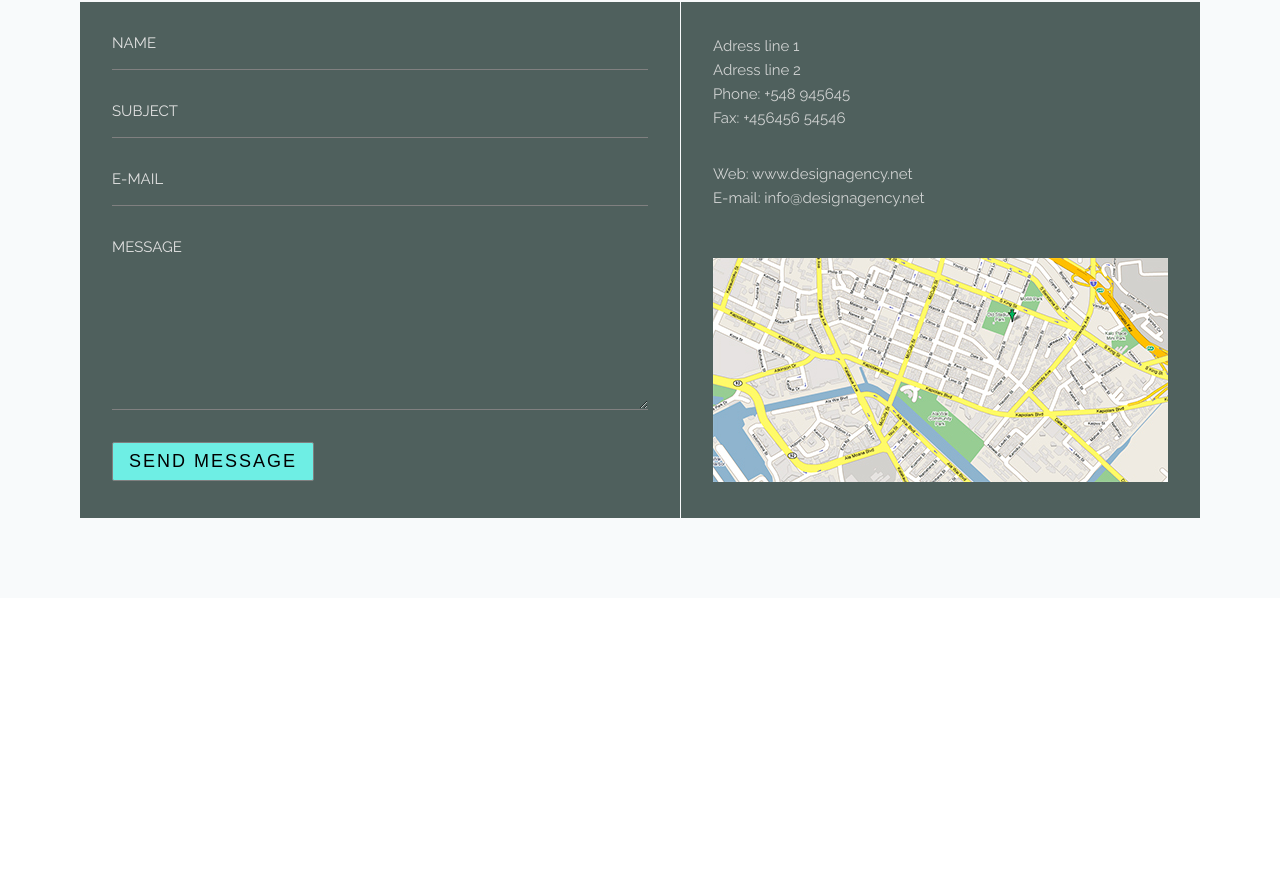
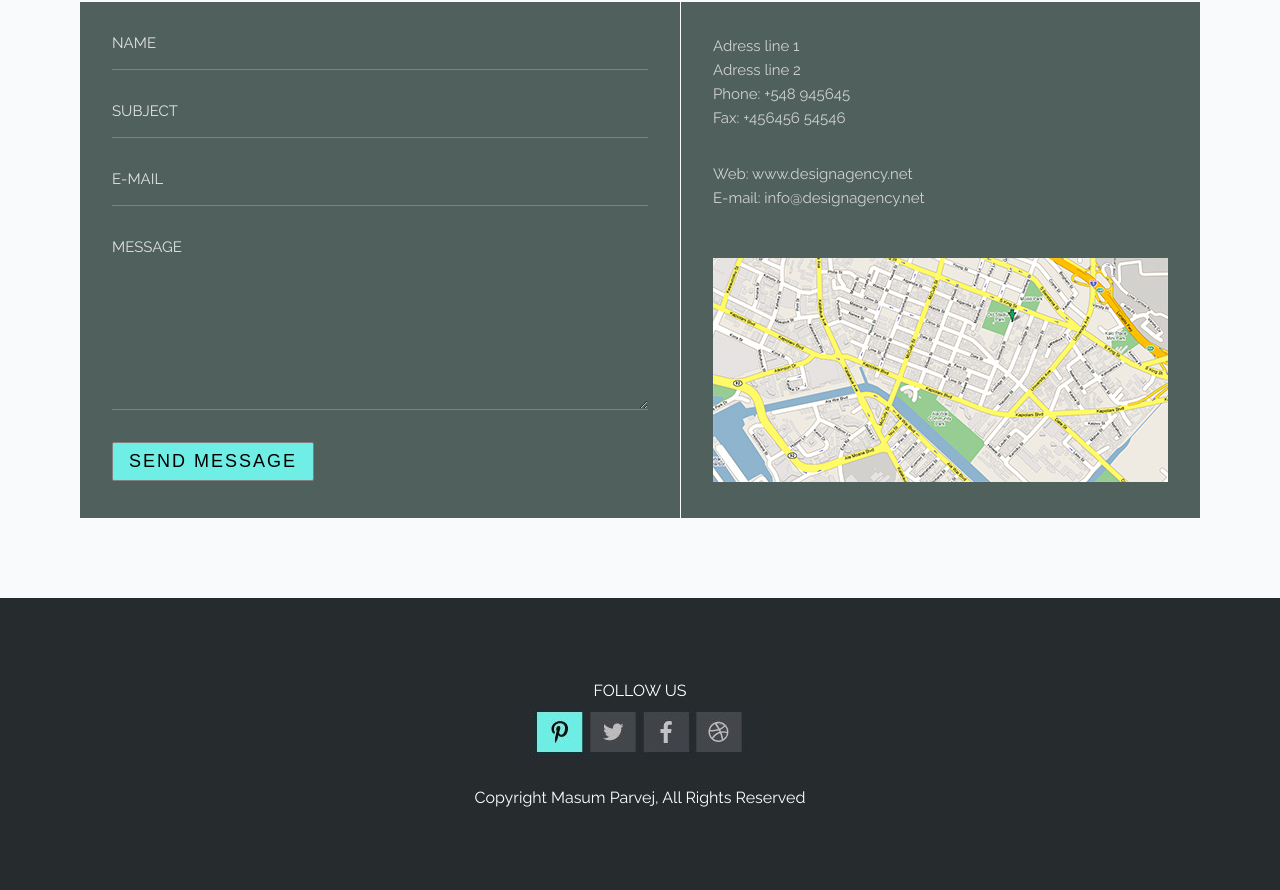
Before and after one commit to igorek2608/shopno, a plain HTML site: page index.html in a window 1280 px wide. Shown: the part 6743-7633 px from the top of the page. Before the commit the page ends 7341 px from the top, so only its background shows below. Drawn offline with Linux system fonts and the light colour scheme.

Commit message:
added footer

```diff
--- a/css/style.css
+++ b/css/style.css
@@ -91,11 +91,23 @@ body{
     max-width: 250px;
     padding: 18px 46px;
     justify-self: center;
-
+    transition: borger-color 300ms linear;
     }
 .btn-contact{
     text-decoration: none;
+    transition: color 300ms linear;
 }
+
+.btn:hover{
+    border-color: navy;
+
+}
+
+.btn-contact:hover{
+    color: orange;
+}
+
+
 
 /***********about us***/
 
@@ -618,7 +630,7 @@ body{
     text-transform: uppercase;
     color: #000000;
     padding: 8px 16px;
-    transition: background-color 300ms ease-out, border-color 300ms ease-out ;
+    transition: background-color 300ms linear, border-color 300ms linear;
 }
 
 .btn__message:hover,
@@ -650,3 +662,42 @@ body{
 .map{
     margin-top: 3rem;
 }
+
+
+
+/*****footer***/
+
+.footer{
+    background-color: #262b2e;
+    padding: 5rem;
+    height: 100%;
+    display: flex;
+    flex-direction: column;
+    justify-content: center;
+    align-items: center;}
+
+
+
+.footer__title{
+    font-size: 16px;
+    letter-spacing: 0px;
+    line-height: 25px;
+    color: #ffffff;
+    font-weight: 400;
+    font-family: "Raleway";
+
+}
+
+.footer__logos{
+    margin-bottom: 1rem;
+}
+
+.footer__text{
+    font-size: 16px;
+    letter-spacing: 0px;
+    line-height: 25px;
+    color: #ffffff;
+    font-weight: 500;
+    font-family: "Raleway";
+    text-align: center;
+}
--- a/index.html
+++ b/index.html
@@ -283,5 +283,15 @@
             </div>
         </div>
     </div>
+
+<!-------footer----------------------------->
+
+    <div class="footer">
+        <div class="footer__title">FOLLOW US</div>
+        <div class="footer__logos">
+            <img src="img/facebook.jpg" alt="">
+        </div>
+        <div class="footer__text">Copyright Masum Parvej, All Rights Reserved</div>
+    </div>
 </body>
 </html>
```
Also changed, not shown: img/facebook.jpg (added).
